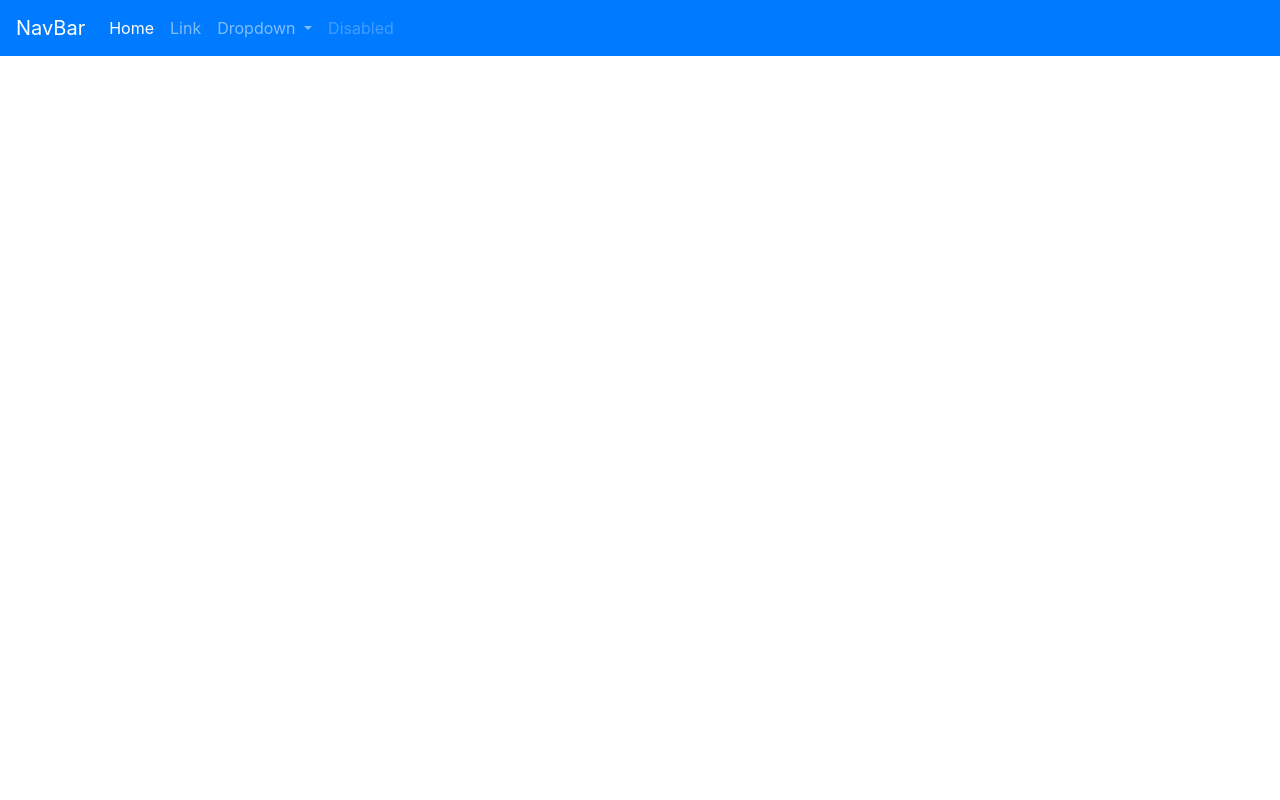
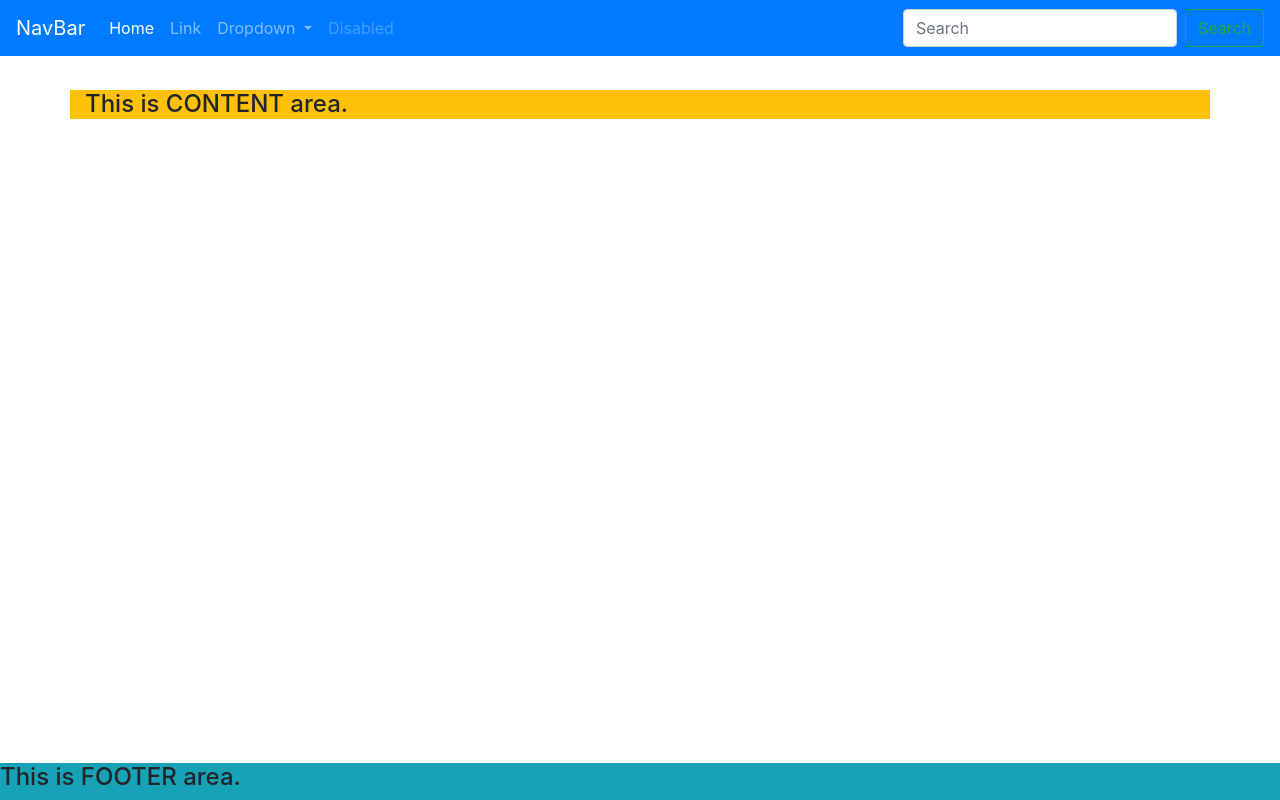
Before and after one commit to Lee816/djangoProject, a Django app: page / in a window 1280 px wide. Run offline with Django 4.2, Linux system fonts and the light colour scheme; some libraries are stand-ins or nearby versions.

Commit message:
home.html  content,footer 추가

```diff
--- a/templates/home.html
+++ b/templates/home.html
@@ -41,8 +41,22 @@
                     <a href="#" class='nav-link disabled' tabindex='-1'>Disabled</a>
                 </li>
             </ul>
+            <form class='form-inline my-2 my-lg-0'>
+                <input type="search" class='form-control mr-sm-2' placeholder='Search'>
+                <button type='submit' class='btn btn-outline-success my-2 my-sm-0'>
+                    Search
+                </button>
+            </form>
         </div>
     </nav>
+
+    <div class='container bg-warning'>
+        <h4>This is CONTENT area.</h4>
+    </div>
+
+    <footer class='fixed-bottom bg-info'>
+        <h4>This is FOOTER area.</h4>
+    </footer>
 
     <script src="https://code.jquery.com/jquery-3.3.1.slim.min.js"
         integrity="sha384-q8i/X+965DzO0rT7abK41JStQIAqVgRVzpbzo5smXKp4YfRvH+8abtTE1Pi6jizo"
```
